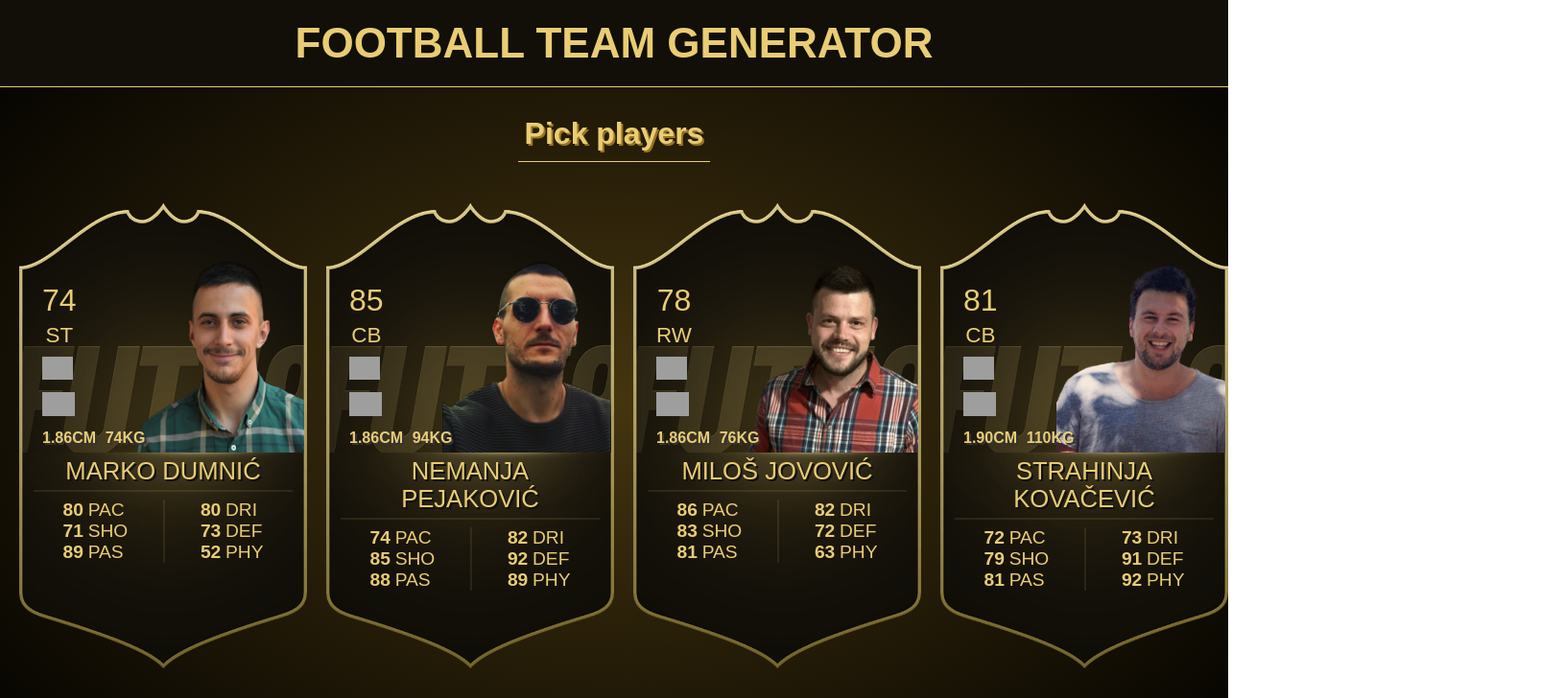
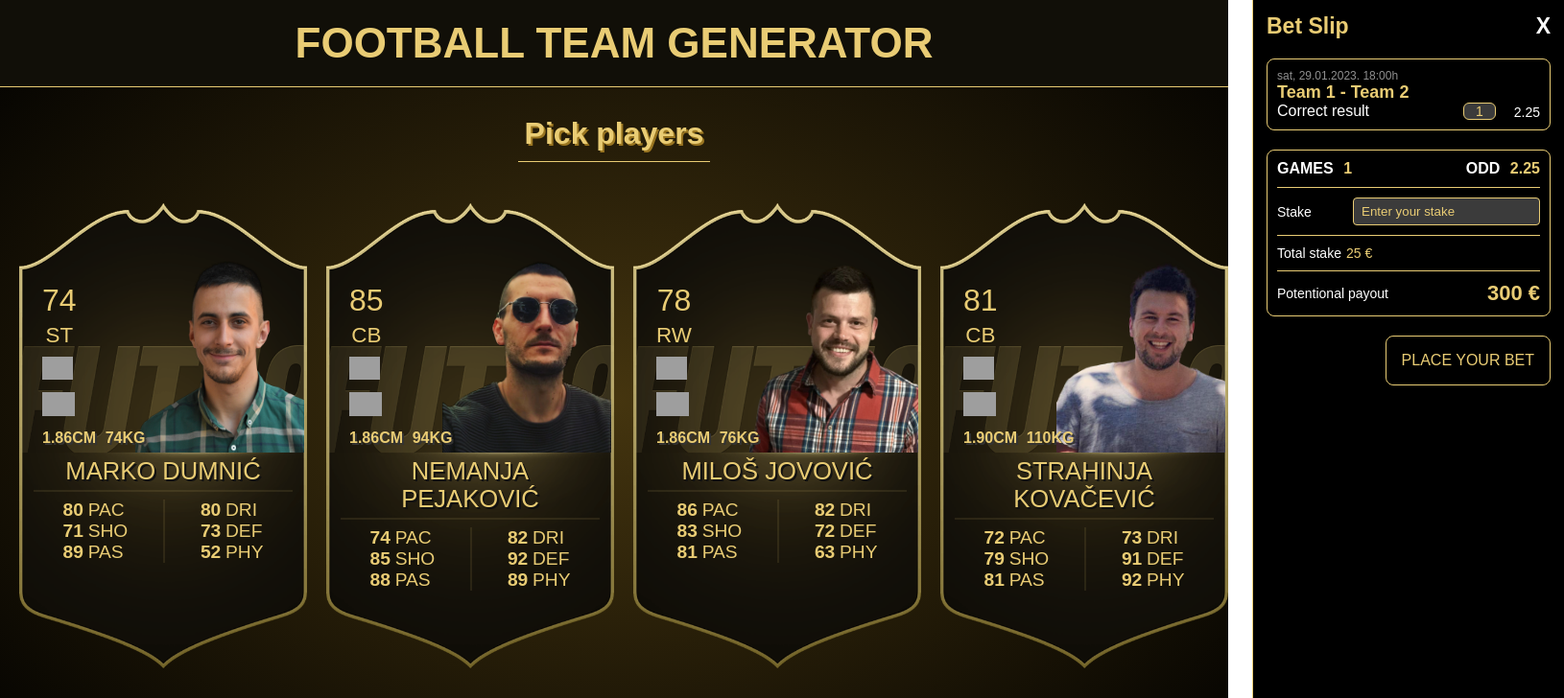
Before and after one commit to dumaaas/football-team-generator, a Vue app: page / in a window 1280 px wide. Shown: the top 728 px of the page at 96% size, 1630 px wide, since content can reach past the window. Built offline with nearby package versions, Linux system fonts and the light colour scheme; grey boxes are pictures that could not be loaded; a web font is replaced by a local one.

Commit message:
betting-modal

```diff
--- a/src/App.vue
+++ b/src/App.vue
@@ -20,6 +20,11 @@
       :showTeams="showTeams"
       :players="players"
       :odds="odds"
+      @openBettingModal="openBettingModal"
+    />
+    <BettingModal
+      :showBettingModal="showBettingModal"
+      @closeBettingModal="closeBettingModal()"
     />
     <div class="overlay" v-if="showField"></div>
   </div>
@@ -28,17 +33,21 @@
 <script>
 import FieldModal from "./components/FieldModal.vue";
 import PlayerCard from "./components/PlayerCard.vue";
+import BettingModal from "./components/BettingModal.vue";
+
 export default {
   name: "App",
   components: {
     PlayerCard,
     FieldModal,
+    BettingModal,
   },
   data() {
     return {
       showField: false,
       showTeams: false,
       odds: null,
+      showBettingModal: false,
       players: [
         {
           id: 1,
@@ -355,6 +364,12 @@
     };
   },
   methods: {
+    openBettingModal() {
+      this.showBettingModal = true;
+    },
+    closeBettingModal() {
+      this.showBettingModal = false;
+    },
     pickPlayer(value) {
       let objIndex = this.players.findIndex((obj) => obj.id == value.id);
       this.players[objIndex].picked = !this.players[objIndex].picked;
@@ -633,14 +648,16 @@
 
         console.log(teamOneSum, "prviTimSum pa drugiTimSum", teamTwoSum);
 
-        var [oddOne, oddTwo, oddDraw] = this.izracunajKvote(teamOneSum, teamTwoSum)
+        var [oddOne, oddTwo, oddDraw] = this.izracunajKvote(
+          teamOneSum,
+          teamTwoSum
+        );
 
         this.odds = {
           oddOne: oddOne,
           oddTwo: oddTwo,
-          oddDraw: oddDraw
-        }
-
+          oddDraw: oddDraw,
+        };
       }
     },
     findClosestPair(firstTeam, secondTeam) {
@@ -673,7 +690,7 @@
           }
         }
       }
-      console.log(closestPair, 'hej mala malena')
+      console.log(closestPair, "hej mala malena");
       return closestPair;
     },
     izracunajKvote(snagaEkipe1, snagaEkipe2) {
@@ -708,6 +725,11 @@
   background: #997521;
   background: radial-gradient(ellipse at center, #45350f 0%, black);
   min-height: 100vh;
+  overflow-x: hidden;
+}
+
+body {
+  overflow-x: hidden;
 }
 
 .overlay {
--- /dev/null
+++ b/src/components/BettingModal.vue
@@ -0,0 +1,314 @@
+<template>
+  <div
+    class="betting-modal"
+    :class="showBettingModal ? 'animate-modal-in' : 'animate-modal-out'"
+  >
+    <div class="betting-modal-header">
+      <h4>Bet Slip</h4>
+      <span @click="closeBettingModal()">X</span>
+    </div>
+    <div class="bet-slip">
+      <div class="bet-slip-left">
+        <span> sat, 29.01.2023. 18:00h </span>
+        <h5>Team 1 - Team 2</h5>
+        <p>Correct result</p>
+      </div>
+      <div class="bet-slip-right">
+        <p>1</p>
+        <span> 2.25 </span>
+      </div>
+    </div>
+
+    <div class="winning-slip">
+      <div class="winning-slip-first">
+        <div>
+          <p>GAMES <span>1</span></p>
+        </div>
+        <div>
+          <p>ODD <span>2.25</span></p>
+        </div>
+      </div>
+      <div class="winning-slip-second">
+        <p>Stake</p>
+        <input type="number" placeholder="Enter your stake" />
+      </div>
+      <div class="winning-slip-third">
+        <p>Total stake</p>
+        <span>25 €</span>
+      </div>
+      <div class="winning-slip-fourth">
+        <p>Potentional payout</p>
+        <span>300 €</span>
+      </div>
+    </div>
+
+    <button class="betting-btn">Place your bet</button>
+  </div>
+</template>
+
+<script>
+export default {
+  props: {
+    showBettingModal: Boolean,
+  },
+  methods: {
+    closeBettingModal() {
+      this.$emit("closeBettingModal");
+    },
+  },
+};
+</script>
+
+<style>
+.betting-modal {
+  position: absolute;
+  right: 0;
+  top: 0;
+  min-height: 100vh;
+  height: 100%;
+  background: #000;
+  width: 325px;
+  border-left: 1px solid #e9cc74;
+  z-index: 10000000;
+  padding: 14px;
+  transition: ease-in-out 0.65s;
+  transform: translateX(350px);
+}
+
+.betting-modal-header {
+  display: flex;
+  align-items: center;
+  justify-content: space-between;
+}
+
+.betting-modal-header span {
+  color: white;
+  font-weight: 600;
+  font-size: 23px;
+  cursor: pointer;
+}
+
+.animate-modal-out {
+  transform: translateX(350px);
+  transition: ease-in-out 0.9s;
+}
+
+.animate-modal-in {
+  transform: translateX(0);
+  transition: ease-in-out 0.9s;
+}
+
+.betting-modal h4 {
+  text-align: left;
+  font-size: 23px;
+  color: #e9cc74;
+}
+
+.bet-slip {
+  border-radius: 8px;
+  border: 1px solid #e9cc74;
+  padding: 10px;
+  width: 100%;
+  height: auto;
+  margin-top: 20px;
+  display: flex;
+  justify-content: space-between;
+  text-align: left;
+}
+
+.winning-slip {
+  border-radius: 8px;
+  border: 1px solid #e9cc74;
+  padding: 10px;
+  width: 100%;
+  height: auto;
+  margin-top: 20px;
+  display: flex;
+  flex-direction: column;
+  justify-content: space-between;
+  text-align: left;
+}
+
+.winning-slip-first {
+  display: flex;
+  align-items: center;
+  justify-content: space-between;
+  border-bottom: 1px solid #e9cc74;
+  padding-bottom: 10px;
+}
+
+.winning-slip-second {
+  display: flex;
+  align-items: center;
+  justify-content: space-between;
+  border-bottom: 1px solid #e9cc74;
+  padding: 10px 0;
+}
+
+.winning-slip-third {
+  display: flex;
+  align-items: center;
+  gap: 5px;
+  border-bottom: 1px solid #e9cc74;
+  padding: 10px 0;
+}
+
+.winning-slip-fourth {
+  display: flex;
+  align-items: center;
+  justify-content: space-between;
+  padding-top: 10px;
+}
+
+.winning-slip-fourth p {
+  color: white;
+  font-size: 14px;
+  font-weight: 400;
+}
+
+.winning-slip-fourth span {
+  color: #e9cc74;
+  font-size: 22px;
+  font-weight: 800;
+}
+
+.winning-slip-third p {
+  color: white;
+  font-size: 14px;
+  font-weight: 400;
+}
+
+.winning-slip-third span {
+  color: #e9cc74;
+  font-size: 14px;
+  font-weight: 500;
+}
+
+.winning-slip-second p {
+  font-size: 14px;
+  font-weight: 400;
+  color: white;
+}
+
+.winning-slip-second input {
+  padding: 6px 8px;
+  border-radius: 4px;
+  border: 1px solid #e9cc74;
+  background: rgba(255, 255, 255, 0.23);
+
+  color: #e9cc74;
+}
+
+button.betting-btn {
+  border: 1px solid #e9cc74;
+  color: #e9cc74;
+  background: #000;
+  font-size: 16px;
+  margin-top: 20px;
+  margin-left: auto;
+  margin-right: 0;
+  display: flex;
+  margin-left: auto;
+}
+
+button.betting-btn:hover {
+  border: 1px solid #000;
+  color: #000;
+  background: #e9cc74;
+  font-size: 16px;
+  margin-top: 20px;
+  margin-left: auto;
+  margin-right: 0;
+  display: flex;
+  margin-left: auto;
+}
+
+::-webkit-input-placeholder {
+  /* Chrome/Opera/Safari */
+  color: #e9cc74;
+}
+::-moz-placeholder {
+  /* Firefox 19+ */
+  color: #e9cc74;
+}
+:-ms-input-placeholder {
+  /* IE 10+ */
+  color: #e9cc74;
+}
+:-moz-placeholder {
+  /* Firefox 18- */
+  color: #e9cc74;
+}
+
+:focus {
+  outline: 0 solid black;
+  outline-offset: 0;
+}
+
+input[type="number"]::-webkit-inner-spin-button,
+input[type="number"]::-webkit-outer-spin-button {
+  -webkit-appearance: none;
+  margin: 0;
+}
+
+.winning-slip-first p {
+  font-weight: 600;
+  font-size: 14;
+  color: white;
+}
+
+.winning-slip-first span {
+  font-weight: 600;
+  font-size: 14;
+  color: #e9cc74;
+  padding-left: 6px;
+}
+
+.bet-slip span {
+  color: rgba(255, 255, 255, 0.56);
+  font-size: 12px;
+  font-weight: 400;
+}
+
+.bet-slip h5 {
+  color: #e9cc74;
+  font-weight: 600;
+  font-size: 18px;
+}
+
+.bet-slip p {
+  color: white;
+  font-weight: 500;
+  font-size: 16px;
+}
+
+.bet-slip-left {
+  display: flex;
+  flex-direction: column;
+  justify-content: flex-start;
+  align-items: flex-start;
+}
+
+.bet-slip-right {
+  display: flex;
+  justify-content: space-between;
+  align-items: flex-end;
+  width: 80px;
+}
+
+.bet-slip-right p {
+  font-size: 14px;
+  font-weight: 500;
+  padding: 0 12px;
+  background: rgba(255, 255, 255, 0.23);
+  border-radius: 6px;
+  border: 1px solid #e9cc74;
+  color: #e9cc74;
+}
+
+.bet-slip-right span {
+  font-size: 14px;
+  font-weight: 500;
+  color: white;
+}
+</style>
--- a/src/components/FieldModal.vue
+++ b/src/components/FieldModal.vue
@@ -18,6 +18,10 @@
         :key="player.id"
         :src="require(`../assets/${player.avatar}.png`)"
         :class="`player-${player.id}`"
+      />
+      <img
+        class="football-ball"
+        src="https://upload.wikimedia.org/wikipedia/commons/thumb/d/d3/Soccerball.svg/1024px-Soccerball.svg.png?20190202162056"
       />
     </div>
     <div v-if="!showTeams" class="team-one">
@@ -71,7 +75,18 @@
       </div>
     </div>
     <div v-if="!showTeams" class="odds">
-      {{ odds.oddOne }} pa {{ odds.oddDraw }} pa {{ odds.oddTwo }}
+      <div class="odd-item" @click="openBettingModal()">
+        <p>1</p>
+        <p>{{ odds.oddOne }}</p>
+      </div>
+      <div class="odd-item" @click="openBettingModal()">
+        <p>X</p>
+        <p>{{ odds.oddDraw }}</p>
+      </div>
+      <div class="odd-item" @click="openBettingModal()">
+        <p>2</p>
+        <p>{{ odds.oddTwo }}</p>
+      </div>
     </div>
   </div>
 </template>
@@ -84,6 +99,11 @@
     showTeams: Boolean,
     players: Array,
     odds: Object,
+  },
+  methods: {
+    openBettingModal() {
+      this.$emit("openBettingModal");
+    },
   },
 };
 </script>
@@ -123,13 +143,37 @@
 .odds {
   bottom: -39px;
   position: absolute;
-  background: red;
   width: 100%;
-  color: white;
+  color: #e9cc74;
   opacity: 0;
   animation: fadeInField linear 0.9s forwards;
-    animation-delay: 1.8s;
-
+  animation-delay: 1.8s;
+  display: flex;
+  align-items: center;
+  justify-content: center;
+  gap: 10px;
+}
+
+.odds p {
+  padding: 0 8px;
+}
+
+.odd-item {
+  cursor: pointer;
+  display: flex;
+  width: 80px;
+  border: 1px solid #e9cc74;
+  background: #000;
+  align-items: center;
+  justify-content: space-between;
+  border-radius: 8px;
+  transition: ease-in-out 0.3s;
+}
+
+.odd-item:hover {
+  border: 1px solid #000;
+  background: #e9cc74;
+  color: #000;
 }
 
 .field-outline {
@@ -352,8 +396,8 @@
 }
 
 .player-3 {
-  left: -100px;
-  top: -50px;
+  left: 88px;
+  top: 160px;
   -webkit-animation: animation4 linear 19s infinite;
   animation: animation4 linear 19s infinite;
 }
@@ -394,8 +438,8 @@
 }
 
 .player-9 {
-  left: -100px;
-  top: 139px;
+  left: 180px;
+  top: 223px;
   -webkit-animation: animation10 linear 18s infinite;
   animation: animation10 linear 18s infinite;
 }
@@ -461,6 +505,15 @@
   top: 139px;
   -webkit-animation: animation19 linear 19s infinite;
   animation: animation19 linear 19s infinite;
+}
+
+.football-ball {
+  width: 50px;
+  height: 50px;
+  position: absolute;
+  bottom: -40px;
+  left: 87px;
+  animation: ballAnimation linear 19s infinite;
 }
 
 .player-i p {
@@ -550,7 +603,7 @@
   color: white;
 }
 
-@keyframes animation1 {
+@keyframes ballAnimation {
   0% {
     transform: translate(50px, 95px);
   }
@@ -558,6 +611,60 @@
     transform: translate(70px, 120px);
   }
   16.67% {
+    transform: translate(86px, 150px);
+  }
+  25% {
+    transform: translate(92px, 162px);
+  }
+  33.33% {
+    transform: translate(81px, 173px);
+  }
+  41.67% {
+    transform: translate(102px, 151px);
+  }
+  50% {
+    transform: translate(132px, 160px);
+  }
+  58.33% {
+    transform: translate(158px, 110px);
+  }
+  66.67% {
+    transform: translate(180px, 86px);
+  }
+  75% {
+    transform: translate(201px, 99px);
+  }
+  83.33% {
+    transform: translate(192px, 70px);
+  }
+  91.67% {
+    transform: translate(200px, 42px);
+  }
+  100% {
+    transform: translate(170px, 30px);
+  }
+  0% {
+    opacity: 0;
+  }
+  15% {
+    opacity: 1;
+  }
+  85% {
+    opacity: 1;
+  }
+  100% {
+    opacity: 0;
+  }
+}
+
+@keyframes animation1 {
+  0% {
+    transform: translate(50px, 95px);
+  }
+  8.33% {
+    transform: translate(70px, 120px);
+  }
+  16.67% {
     transform: translate(40px, 30px);
   }
   25% {
```
